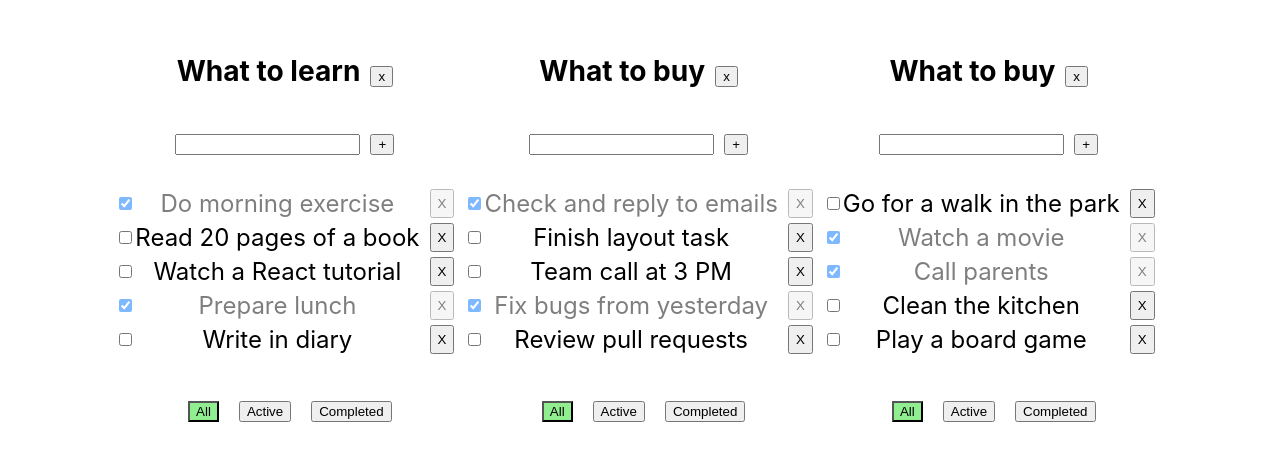
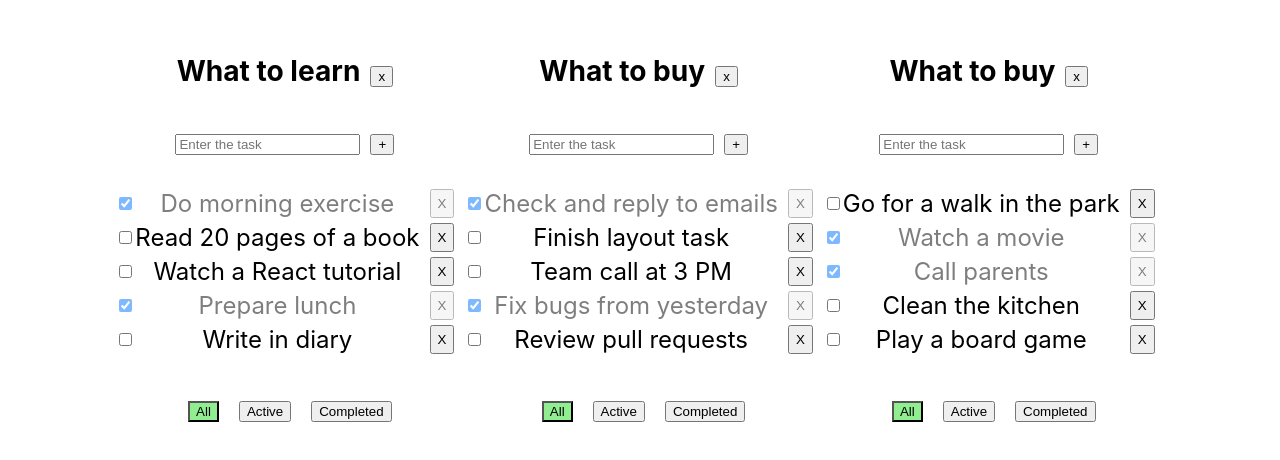
Before and after one commit to VanoKi/todolist-02, a React (Vite) app: page / in a window 1280 px wide. Shown: the part 176-636 px from the top of the page. Built offline with nearby package versions, Linux system fonts and the light colour scheme.

Commit message:
feat: add placeholder to input

```diff
--- a/src/components/TodolistItem.tsx
+++ b/src/components/TodolistItem.tsx
@@ -80,6 +80,7 @@ export const TodolistItem = ({
       </div>
       <div>
         <input
+          placeholder={'Enter the task'}
           value={newTitle}
           onKeyDown={oneKeyDawnHandler}
           onChange={onChangeHandler}
```
